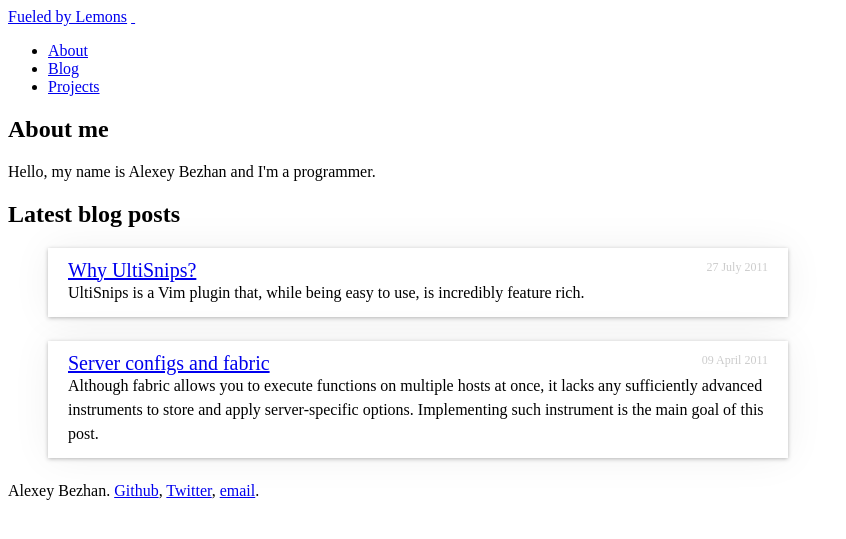
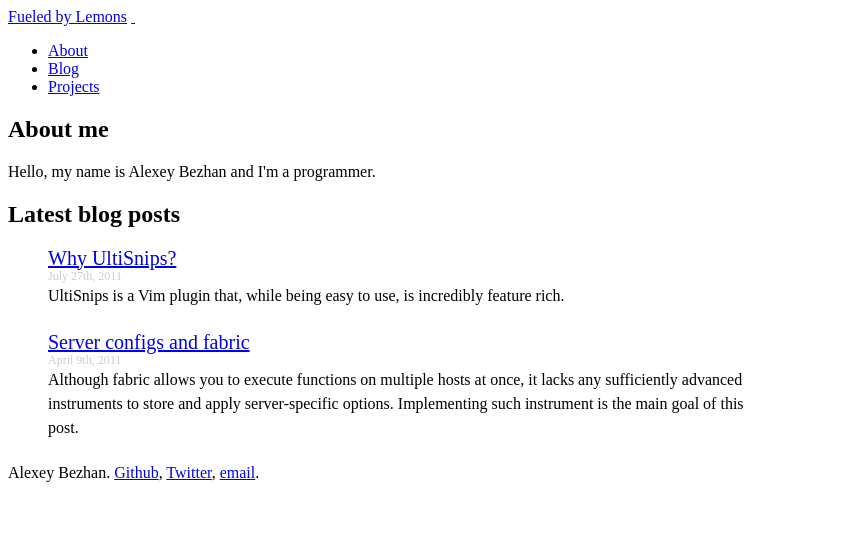
Before and after one commit to allait/allait.github.com, a Jekyll site: the page built from index.html, in a window 1280 px wide. Shown: the top 539 px of the page, without its empty margins (0-846 px from the left). Built offline with Jekyll 4.4.1, drawn with Linux system fonts in a browser that asks for light colours.

Commit message:
Remove post-list borders, change date format

```diff
--- a/blog/index.html
+++ b/blog/index.html
@@ -10,7 +10,7 @@ includes:
   {% for post in site.posts %}
     <li class="post-li">
         <a href="{{ post.id }}/">{{ post.title }}</a>
-          <span class="post-date">{{ post.date | date: "%d %B %Y"  }}</span>
+        <div class="post-date">{% include date.html %}</div>
         <div class="post-info">
           <span class="post-summary">{{ post.summary }}</span><br>
         </div>
--- a/index.html
+++ b/index.html
@@ -11,11 +11,11 @@ includes:
 <ol class="post-list">
   {% for post in site.posts limit: 4 %}
     <li class="post-li">
-        <a href="{{ post.id }}/">{{ post.title }}</a>
-        <span class="post-date">{{ post.date | date: "%d %B %Y"  }}</span>
-        <div class="post-info">
-          <span class="post-summary">{{ post.summary }}</span><br>
-        </div>
-      </li>
+      <a href="{{ post.id }}/">{{ post.title }}</a>
+      <div class="post-date">{% include date.html %}</div>
+      <div class="post-info">
+        <span class="post-summary">{{ post.summary }}</span><br>
+      </div>
+    </li>
   {% endfor %}
 </ol>
--- a/static/css/blog.css
+++ b/static/css/blog.css
@@ -7,11 +7,7 @@
 .post-li {
   width: 700px;
   margin-bottom: 1.5em;
-  padding: 0.75em 20px;
   background-color: rgba(255, 255, 255, 0.3);
-  -webkit-box-shadow: 0 1px 4px rgba(0, 0, 0, 0.27), 0 0 60px rgba(0, 0, 0, 0.1);
-  -moz-box-shadow: 0 1px 4px rgba(0, 0, 0, 0.27), 0 0 40px rgba(0, 0, 0, 0.06);
-  box-shadow: 0 1px 4px rgba(0, 0, 0, 0.27), 0 0 40px rgba(0, 0, 0, 0.06);
 }
 
 .post-li a {
@@ -21,7 +17,6 @@
 
 .post-li .post-date {
   color: #CCC;
-  float:right;
   font-size: 0.75em;
 }
 
```
Also changed, not shown: _includes/date.html (added, +11 -0 lines).
